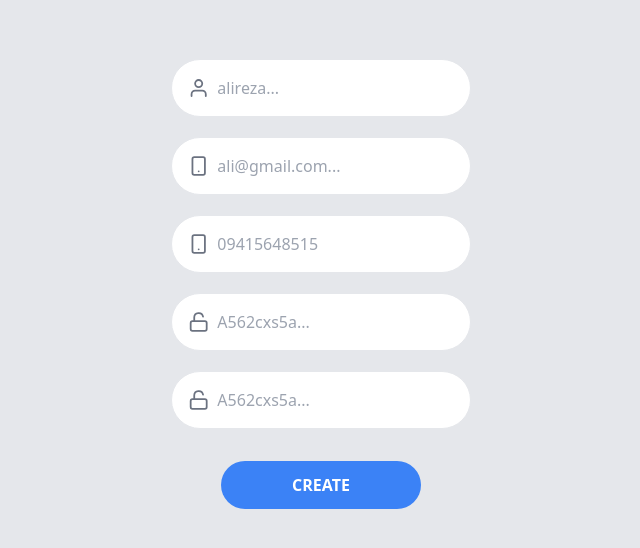
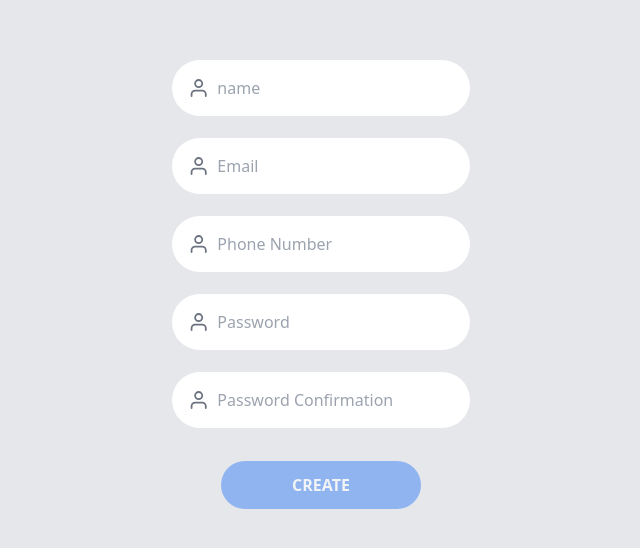
Before and after one commit to mahdibashirione/formik, a React (Create React App) app: page / in a window 1280 px wide. Shown: the part 126-674 px from the top of the page, without its empty margins (319-959 px from the left). Built offline with nearby package versions, Linux system fonts and the light colour scheme.

Commit message:
component input

```diff
--- /dev/null
+++ b/src/components/common/input.js
@@ -0,0 +1,24 @@
+import { FiSmartphone } from "react-icons/fi"
+import { FiUnlock } from "react-icons/fi"
+import { FiUser } from "react-icons/fi"
+
+const Input = ({ formik, lable, name, type = "text" }) => {
+  return (
+    <div className="flex flex-col items-start gap-y-2 mt-5">
+      <div className={`${!formik.errors[name] && formik.touched[name] && "border-blue-600"} bg-white w-full px-2 py-1 flex items-center justify-start rounded-full border ${formik.errors[name] && formik.touched[name] && "border-red-500"}`}>
+        <FiUser className={`${!formik.errors[name] && formik.touched[name] && "text-blue-600"} text-gray-500 text-2xl ml-2`} />
+        <input
+          type={type}
+          name={name}
+          {...formik.getFieldProps(name)}
+          id={lable}
+          className={`${!formik.errors[name] && formik.touched[name] && "text-blue-600"} w-full outline-none bg-white px-2 py-3 rounded-full`}
+          placeholder={lable}
+        />
+      </div>
+      {formik.errors[name] && formik.touched[name] && <span className="text-red-500 w-full text-right block">{formik.errors[name]}</span>}
+    </div>
+  );
+}
+
+export default Input;
--- a/src/components/signUp.js
+++ b/src/components/signUp.js
@@ -3,6 +3,7 @@ import * as yup from 'yup';
 import { FiSmartphone } from "react-icons/fi"
 import { FiUnlock } from "react-icons/fi"
 import { FiUser } from "react-icons/fi"
+import Input from "./common/input";
 
 
 const SignUp = () => {
@@ -27,91 +28,32 @@ const SignUp = () => {
       passwordConfirm: yup.string().required("لطفا رمز خود را دوباره وارد کنید")
         .oneOf([yup.ref('password'), null], "رمز شما مطابقت ندارد"),
 
-    })
+    }),
+    validateOnMount: true,
   })
 
   return (
     <div className="w-screen h-screen flex items-center justify-center">
       <form onSubmit={formik.handleSubmit} className="md:border p-4 px-6 rounded-lg max-w-[350px] w-full">
 
-        <div className="flex flex-col items-start gap-y-2 mt-5">
-          <div className={`${!formik.errors.name && formik.touched.name && "border-blue-600"} bg-white w-full px-2 py-1 flex items-center justify-start rounded-full border ${formik.errors.name && formik.touched.name && "border-red-500"}`}>
-            <FiUser className={`${!formik.errors.name && formik.touched.name && "text-blue-600"} text-2xl ml-2 text-gray-500`} />
-            <input
-              type={"text"}
-              name="name"
-              {...formik.getFieldProps("name")}
-              id="name"
-              className={`${!formik.errors.name && formik.touched.name && "text-blue-600"} w-full outline-none bg-white px-2 py-3 rounded-full`}
-              placeholder="alireza..."
-            />
-          </div>
-          {formik.errors.name && formik.touched.name && <span className="text-red-500 w-full text-right block">{formik.errors.name}</span>}
-        </div>
-
-        <div className="flex flex-col items-start gap-y-2 mt-5">
-          <div className={`${!formik.errors.email && formik.touched.email && "border-blue-600"} bg-white px-2 py-1 w-full flex items-center justify-start rounded-full border ${formik.errors.email && formik.touched.email && "border-red-500"}`}>
-            <FiSmartphone className={`${!formik.errors.email && formik.touched.email && "text-blue-600"} text-2xl ml-2 text-gray-500`} />
-            <input
-              name="email"
-              type={"text"}
-              {...formik.getFieldProps("email")}
-              id="email"
-              className={`${!formik.errors.email && formik.touched.email && "text-blue-600"} w-full outline-none bg-white px-2 py-3 rounded-full`}
-              placeholder="ali@gmail.com..."
-            />
-          </div>
-          {formik.errors.email && formik.touched.email && <span className="text-red-500 w-full text-right block">{formik.errors.email}</span>}
-        </div>
-
-        <div className="flex flex-col items-start gap-y-2 mt-5">
-          <div className={`${!formik.errors.phoneNumber && formik.touched.phoneNumber && "border-blue-600"} bg-white px-2 py-1 w-full flex items-center justify-start rounded-full border ${formik.errors.phoneNumber && formik.touched.phoneNumber && "border-red-500"}`}>
-            <FiSmartphone className={`${!formik.errors.phoneNumber && formik.touched.phoneNumber && "text-blue-600"} text-2xl ml-2 text-gray-500`} />
-            <input
-              name="phoneNumber"
-              inputMode="numeric"
-              type={"text"}
-              {...formik.getFieldProps("phoneNumber")}
-              id="phoneNumber"
-              className={`${!formik.errors.phoneNumber && formik.touched.phoneNumber && "text-blue-600"} w-full outline-none bg-white px-2 py-3 rounded-full`}
-              placeholder="09415648515"
-            />
-          </div>
-          {formik.errors.phoneNumber && formik.touched.phoneNumber && <span className="text-red-500 w-full text-right block">{formik.errors.phoneNumber}</span>}
-        </div>
-
-        <div className="flex flex-col items-start gap-y-2 mt-5">
-          <div className={`${!formik.errors.password && formik.touched.password && "border-blue-600"} bg-white px-2 py-1 w-full flex items-center justify-start rounded-full border ${formik.errors.password && formik.touched.password && "border-red-500"}`}>
-            <FiUnlock className={`${!formik.errors.password && formik.touched.password && "text-blue-600"} text-2xl ml-2 text-gray-500`} />
-            <input
-              type={"text"}
-              name="password"
-              {...formik.getFieldProps("password")}
-              id="password"
-              className={`${!formik.errors.password && formik.touched.password && "text-blue-600"} w-full outline-none bg-white px-2 py-3 rounded-full`}
-              placeholder="A562cxs5a..."
-            />
-          </div>
-          {formik.errors.password && formik.touched.password && <span className="text-red-500 w-full text-right block">{formik.errors.password}</span>}
-        </div>
-
-        <div className="flex flex-col items-start gap-y-2 mt-5">
-          <div className={`${!formik.errors.passwordConfirm && formik.touched.passwordConfirm && "border-blue-600"} bg-white px-2 py-1 w-full flex items-center justify-start rounded-full border ${formik.errors.passwordConfirm && formik.touched.passwordConfirm && "border-red-500"}`}>
-            <FiUnlock className={`${!formik.errors.passwordConfirm && formik.touched.passwordConfirm && "text-blue-600"} text-2xl ml-2 text-gray-500`} />
-            <input
-              type={"text"}
-              name="passwordConfirm"
-              {...formik.getFieldProps("passwordConfirm")}
-              id="passwordConfirm"
-              className={`${!formik.errors.passwordConfirm && formik.touched.passwordConfirm && "text-blue-600"} w-full outline-none bg-white px-2 py-3 rounded-full`}
-              placeholder="A562cxs5a..."
-            />
-          </div>
-          {formik.errors.passwordConfirm && formik.touched.passwordConfirm && <span className="text-red-500 w-full text-right block">{formik.errors.passwordConfirm}</span>}
-        </div>
+        <Input formik={formik} name="name" lable="name" />
+        <Input formik={formik} name="email" lable="Email" type="email" />
+        <Input formik={formik} name="phoneNumber" lable="Phone Number" />
+        <Input
+          formik={formik}
+          name="password" l
+          lable="Password"
+          type="password"
+        />
+        <Input
+          formik={formik}
+          name="passwordConfirm"
+          lable="Password Confirmation"
+          type="password"
+        />
 
         <div className="w-full flex items-center justify-center">
-          <button className="w-2/3 py-3 bg-blue-500 text-white font-sans mt-8 rounded-full font-bold">CREATE</button>
+          <button disabled={!formik.isValid} className={`${!formik.isValid ? "opacity-50" : "opacity-100"} w-2/3 py-3 bg-blue-500 text-white font-sans mt-8 rounded-full font-bold`}>CREATE</button>
         </div>
       </form>
     </div>
```
